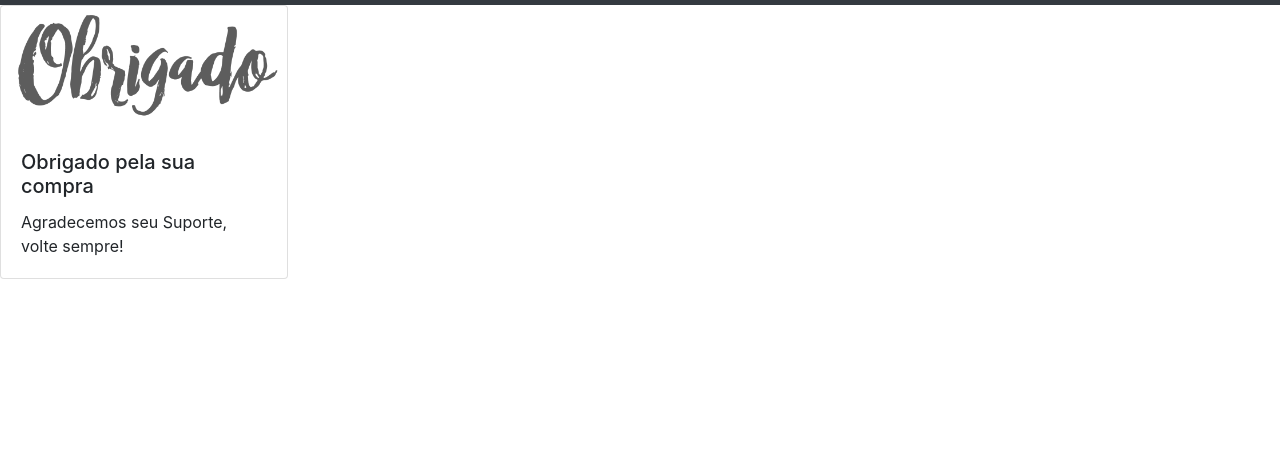
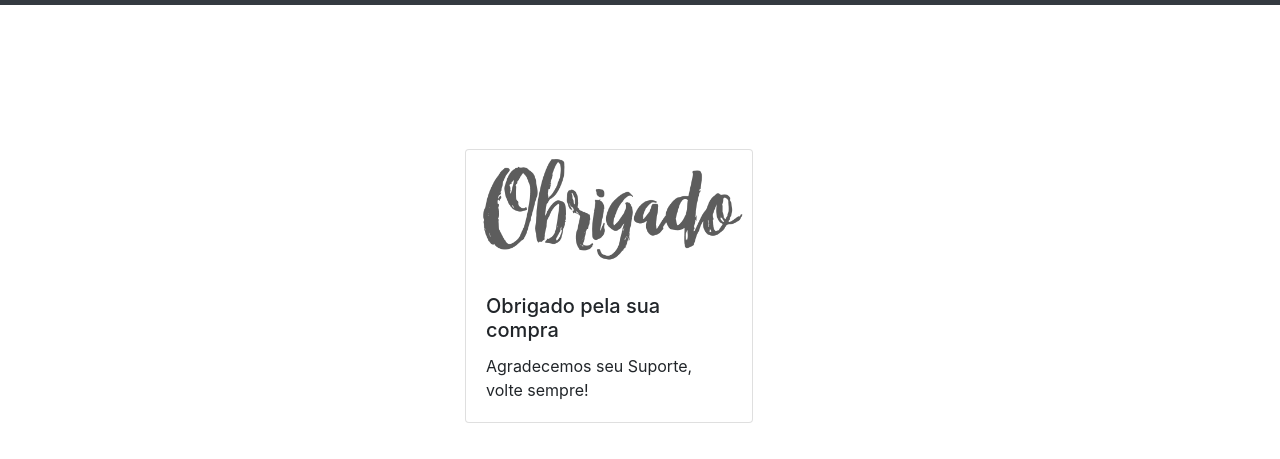
Before and after one commit to Jcarlos35/Livraria, a plain HTML site: page Comprado.html in a window 1280 px wide. Shown: the part 51-510 px from the top of the page. Drawn offline with nearby package versions, Linux system fonts and the light colour scheme.

Commit message:
Update Comprado.html
arrumei o obrigado

```diff
--- a/Comprado.html
+++ b/Comprado.html
@@ -32,8 +32,13 @@
 
         </div>
       </nav>
+      <div class="container">
+        <div class="row">
+          <div class="col-sm">
 
-
+          </div>
+          <div class="col-sm">
+            <br><br><br><br><br><br>
             <div class="card" style="width: 18rem;">
               <img src="imagens/obrigado.png" class="card-img-top" alt="...">
               <div class="card-body">
@@ -41,5 +46,12 @@
                 <p class="card-text"> Agradecemos seu Suporte, volte sempre!<br></p>
               </div>
             </div>
+          </div>
+          <div class="col-sm">
+
+          </div>
+        </div>
+      </div>
+
             </body>
             </html>
```
